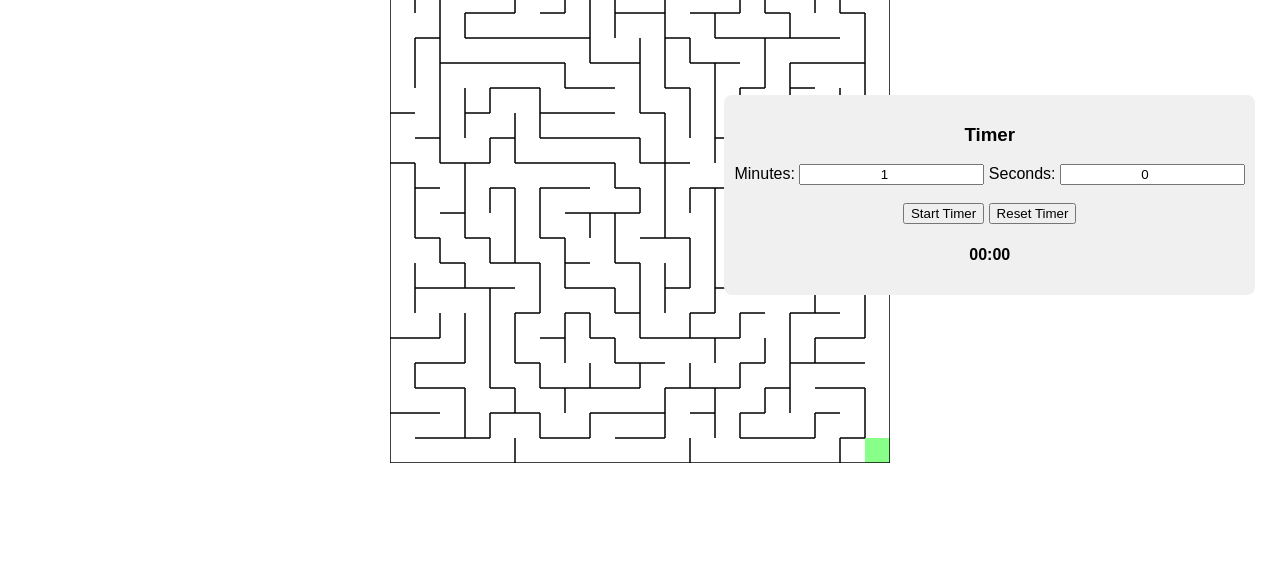
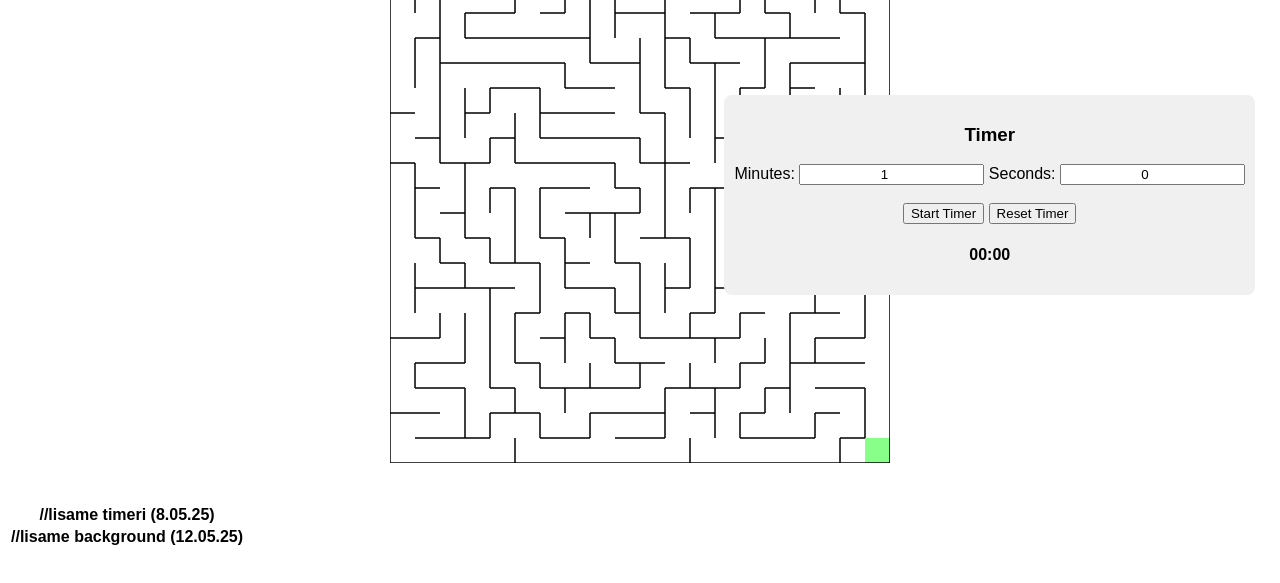
Before and after one commit to IvanReimand/M-ngLabirint, a plain HTML site: page index.html in a window 1280 px wide. Shown: the part 105-688 px from the top of the page. Drawn offline with Linux system fonts and the light colour scheme.

Commit message:
Update index.html

```diff
--- a/index.html
+++ b/index.html
@@ -7,6 +7,7 @@
     <title>htmlMaze</title>
   </head>
   <body onload="onLoad();">
+    <div class="background">
       <h2>htmlMaze</h2>
       <canvas id="mainForm"></canvas>
       <div id="settings">
@@ -25,6 +26,7 @@
           </tbody>
         </table>
       </div>
+
       <div id="timer-settings">
         <h3>Timer</h3>
         <label for="timer-minutes">Minutes:</label>
@@ -36,5 +38,16 @@
         <input type="button" id="reset-timer" value="Reset Timer" />
         <h4 id="timer-display">00:00</h4>
       </div>
+
+    </div><br><br>
+    <table>
+      <tr>
+        <th>//lisame timeri (8.05.25)<th>
+      </tr>
+      <tr>
+        <th>//lisame background (12.05.25)<th>
+      </tr>
+
+    </table>
   </body>
 </html>
```
Lines whose indentation alone changed are shown as unchanged.
